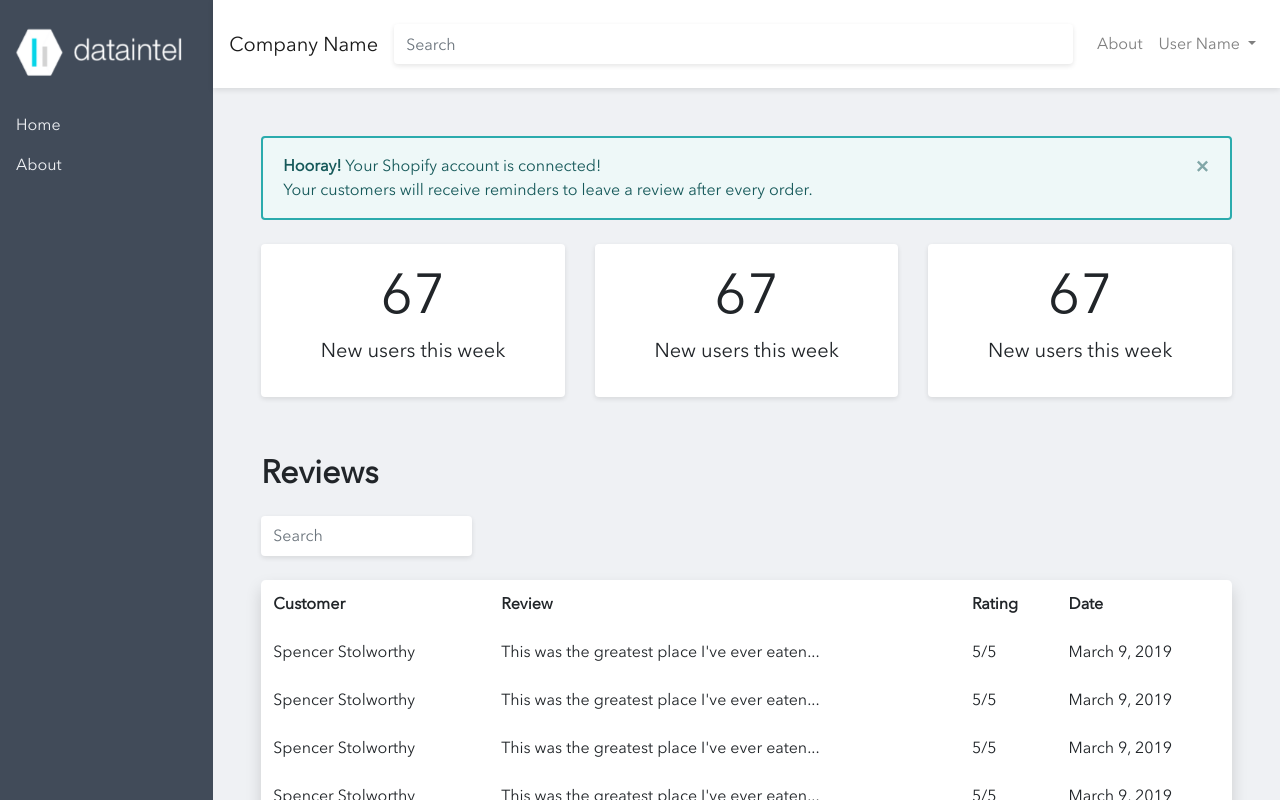
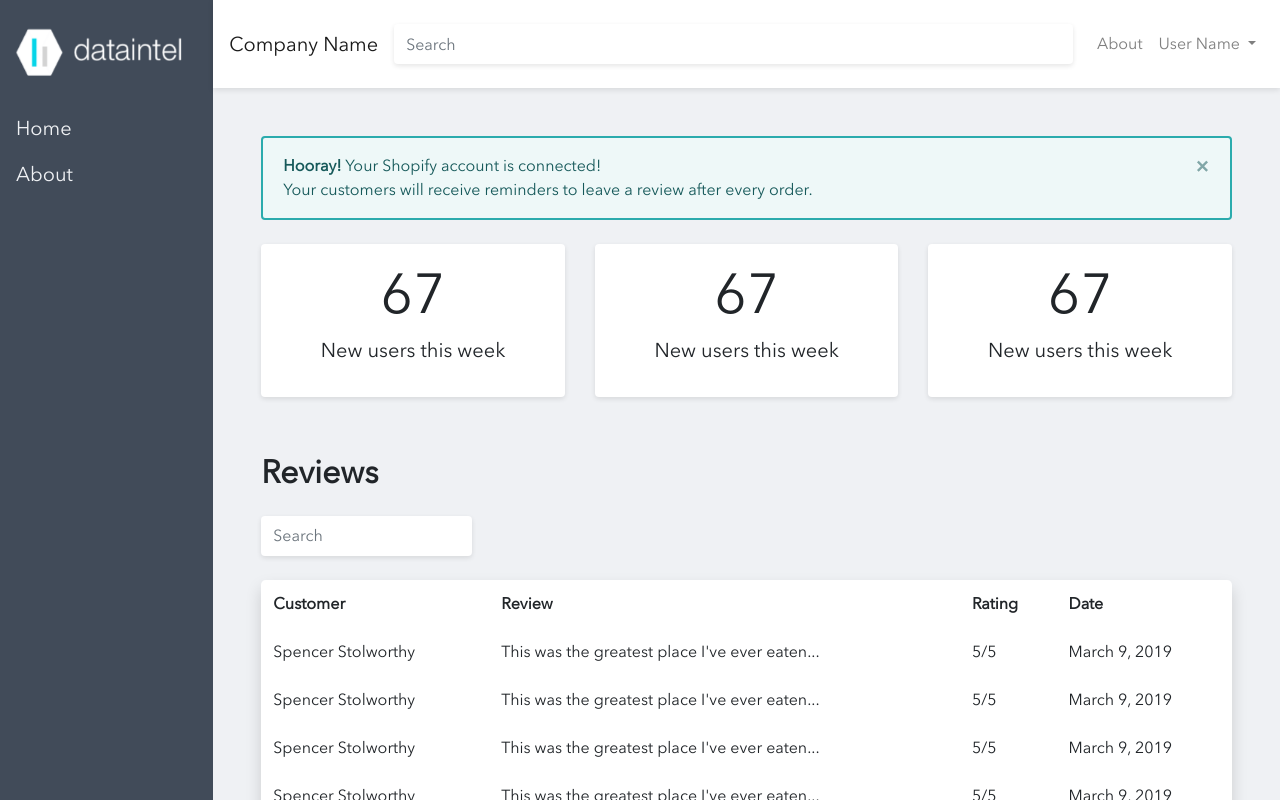
Before and after one commit to prescience-labs/dashboard, a Vue app: page / in a window 1280 px wide. Shown: the top 800 px of the page. Built offline with nearby package versions, Linux system fonts and the light colour scheme.

Commit message:
update sidebar font size

```diff
--- a/sass/main.scss
+++ b/sass/main.scss
@@ -1,5 +1,6 @@
 // node_modules/bootstrap/scss/_variables.scss
 
+// Fonts
 @font-face {
   font-family: Avenir;
   src:url(/fonts/avenir-reg.woff2) format('woff2');
@@ -38,4 +39,9 @@ $box-shadow-sm: 0 0.125rem .35rem rgba($clr-black, .1);
 $box-shadow:    0 .5rem 1rem rgba($clr-black, .15);
 $box-shadow-lg: 0 1rem 3rem rgba($clr-black, .175);
 
+// Custom CSS
+.sidebar {
+  font-size: 1.25rem;
+}
+
 @import "../node_modules/bootstrap/scss/bootstrap";
--- a/src/App.vue
+++ b/src/App.vue
@@ -1,7 +1,7 @@
 <template>
   <div id="app">
     <div class="row no-gutters vh-100">
-      <div class="col-2 bg-secondary text-light d-none d-md-block">
+      <div class="col-2 bg-secondary text-light d-none d-md-block sidebar">
         <div class="sticky-top">
           <nav id="nav" class="navbar navbar-expand navbar-dark py-4 sticky-top d-flex justify-content-center">
             <router-link to="/" class="navbar-brand">
```
Also changed, not shown: public/css/main.css.
